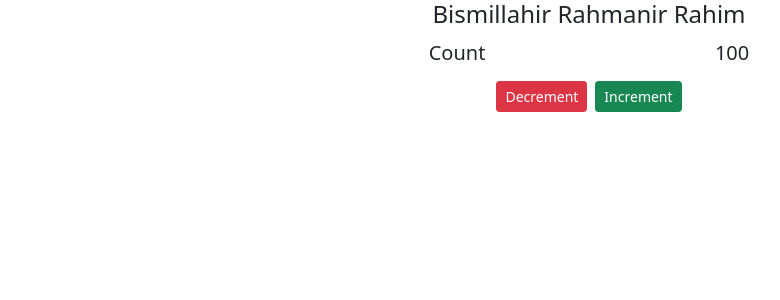
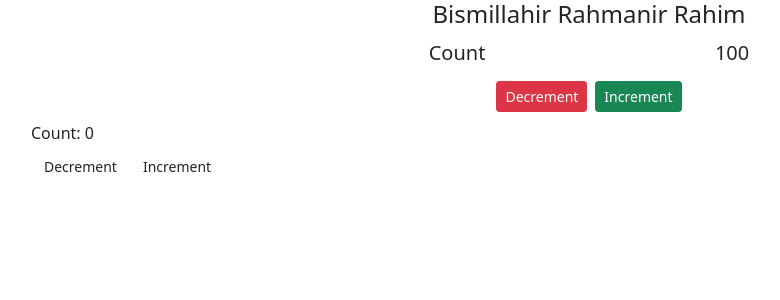
Before and after one commit to mrhrifat/redux, a React (Create React App) app: page / in a window 1280 px wide. Shown: the top 300 px of the page, without its empty margins (51-831 px from the left). Built offline with nearby package versions, Linux system fonts and the light colour scheme.

Commit message:
Update with Pro2.jsx Component Import

```diff
--- a/src/Redux.jsx
+++ b/src/Redux.jsx
@@ -1,5 +1,6 @@
 import React, { Component } from 'react'
 import Pro from './Counter/Pro'
+import Pro2 from './Counter2/Pro2'
 import Lesson1 from './Lesson1/Lesson1'
 
 class Redux extends Component {
@@ -9,6 +10,8 @@ class Redux extends Component {
                 <h4 className='text-center'>Bismillahir Rahmanir Rahim</h4>
                 <Lesson1/>
                 <Pro/>
+                <div className="my-2"></div>
+                <Pro2/>
             </div>
         )
     }
```
